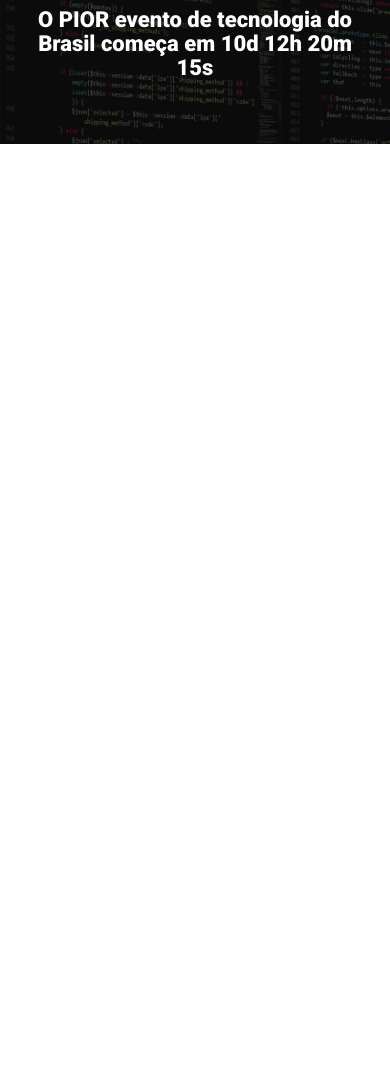
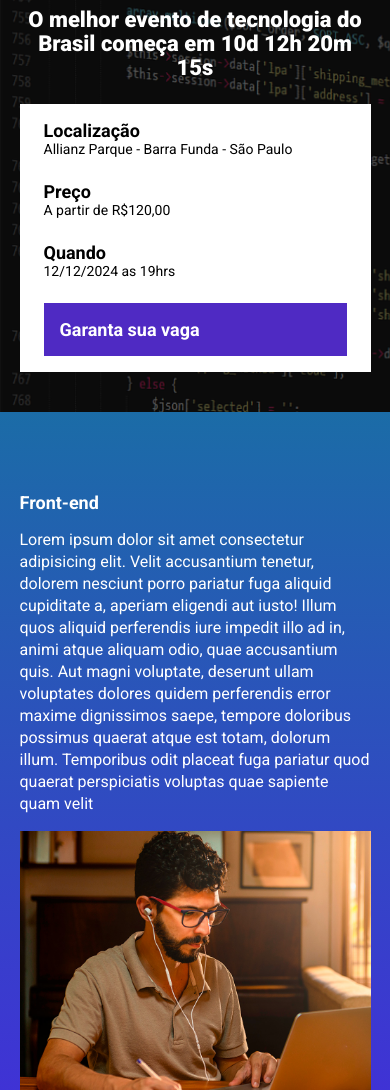
Before and after one commit to WallacePiovani/ebac_tech_talks, a website built with Parcel: page src/index.html in a window 390 px wide. Shown: the part 96-1186 px from the top of the page. Before the commit the page ends 844 px from the top, so only its background shows below. Built offline with nearby package versions, Linux system fonts and the light colour scheme.

Commit message:
Adicionada seção de evento front-end

```diff
--- a/src/index.html
+++ b/src/index.html
@@ -13,9 +13,35 @@
     <header class="hero">
         <div class="container">
             <img src="images/ebac_logo.svg" alt="Logo EBAC" class="hero__logo">
-            <p class="hero__text">O PIOR evento de tecnologia do Brasil começa em 10d 12h 20m 15s</p>
+            <p class="hero__text">O melhor evento de tecnologia do Brasil começa em 10d 12h 20m 15s</p>
+            <div class="infos-bar">
+                <ul class="infos-bar__infos">
+                    <li class="infos-bar__infos__item">
+                        <b>Localização</b>
+                        Allianz Parque - Barra Funda - São Paulo
+                    </li>
+                    <li class="infos-bar__infos__item">
+                        <b>Preço</b>
+                        A partir de R$120,00
+                    </li>
+                    <li class="infos-bar__infos__item">
+                        <b>Quando</b>
+                        12/12/2024 as 19hrs
+                    </li>
+                </ul>
+                <a href="#" class="button button--primary">Garanta sua vaga</a>
+            </div>
         </div>
     </header>
+    <section class="event">
+        <div class="container">
+            <div class="event__details">
+                <h2 class="event__details__title">Front-end</h2>
+                <p class="event__details__description">Lorem ipsum dolor sit amet consectetur adipisicing elit. Velit accusantium tenetur, dolorem nesciunt porro pariatur fuga aliquid cupiditate a, aperiam eligendi aut iusto! Illum quos aliquid perferendis iure impedit illo ad in, animi atque aliquam odio, quae accusantium quis. Aut magni voluptate, deserunt ullam voluptates dolores quidem perferendis error maxime dignissimos saepe, tempore doloribus possimus quaerat atque est totam, dolorum illum. Temporibus odit placeat fuga pariatur quod quaerat perspiciatis voluptas quae sapiente quam velit</p>
+            </div>
+            <img class="event__image" src="./images/frontend.png" alt="Front-end">
+        </div>
+    </section>
     <script src="scripts/main.js"></script>
 </body>
 </html>
--- /dev/null
+++ b/src/styles/_event.scss
@@ -0,0 +1,37 @@
+.event{
+    padding: 80px 0;
+    background-image: linear-gradient(#1b6ca7,#442bdb); //
+    .container{
+        display: flex;
+    }
+
+    &__image{
+        max-width: 360px;
+    }
+
+    &__details{
+        margin-right: 40px;
+        &__title{
+            font-size: 18px;
+            font-weight: bold;
+            margin-bottom: 16px;
+        }
+        &__description{
+            line-height: 22px;
+        }
+    }
+
+    @media (max-width: 640px) {
+        .container{
+            display: block;
+        }
+        &__image{
+            width: 100%;
+        }
+        &__details{
+            margin-bottom: 16px;
+            margin-right: 0;
+        }
+    }
+
+}
--- /dev/null
+++ b/src/styles/components/_buttons.scss
@@ -0,0 +1,22 @@
+.button{
+    padding: 16px;
+    font-size: 18px;
+    font-weight: bold;
+    text-align: center;
+    white-space: nowrap;
+
+
+    &--primary{
+        color: #fff;
+        background-color: #4f2ac3;
+    }
+
+    @media (max-width:640px) {
+        display: block;
+        width: 100%;
+    }
+    @media (max-width:1024px) {
+        display: flex;
+        align-items: center;
+    }
+}
--- /dev/null
+++ b/src/styles/components/_infosbar.scss
@@ -0,0 +1,41 @@
+.infos-bar{
+    padding: 16px 24px;
+    background-color: #fff;
+    display: flex;
+    justify-content: space-between;
+
+    &__infos{
+        display: flex;
+        gap: 40px;
+
+        &__item{
+            font-size: 14px;
+            color: #000;
+
+            b{
+                font-size: 18px;
+                display: block;
+                color: #000;
+            }
+
+        }
+    }
+
+    @media (max-width:640px) {
+        display: block;
+
+        &__infos{
+            display: block;
+
+            &__item{
+                margin-bottom: 24px;
+            }
+        }
+
+    }
+    @media (max-width:1024px) {
+        &__infos{
+            gap: 16px;
+        }
+    }
+}
--- a/src/styles/main.scss
+++ b/src/styles/main.scss
@@ -1,4 +1,7 @@
 @use 'hero';
+@use 'components/infosbar';
+@use 'components/buttons';
+@use 'event';
 
 *{
     margin: 0;
@@ -6,6 +9,8 @@
     box-sizing: border-box;
     font-family: Roboto, sans-serif;
     color: white;
+    list-style: none;
+    text-decoration: none;
 }
 
 .container{
```
Also changed, not shown: dist/frontend.ffcc0254.png (added), dist/index.html, dist/styles/main.css, 1 other file.
